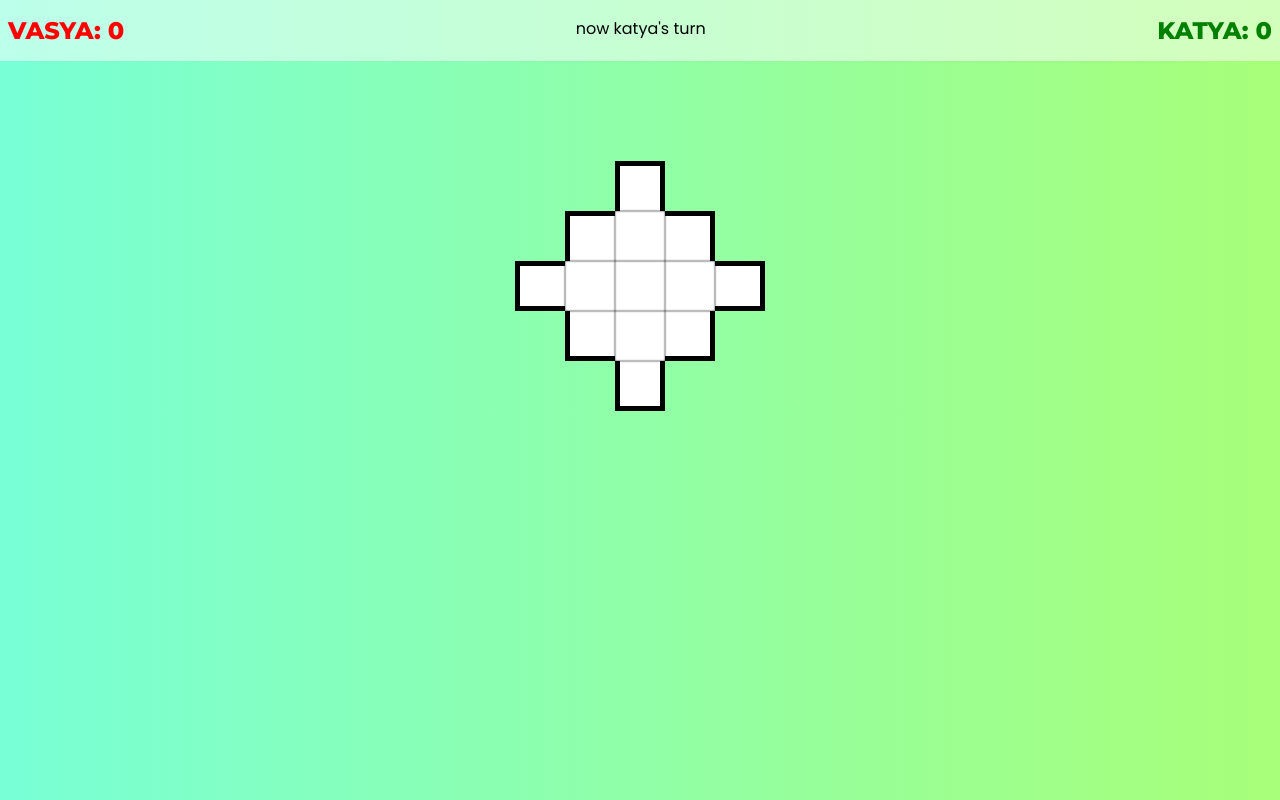
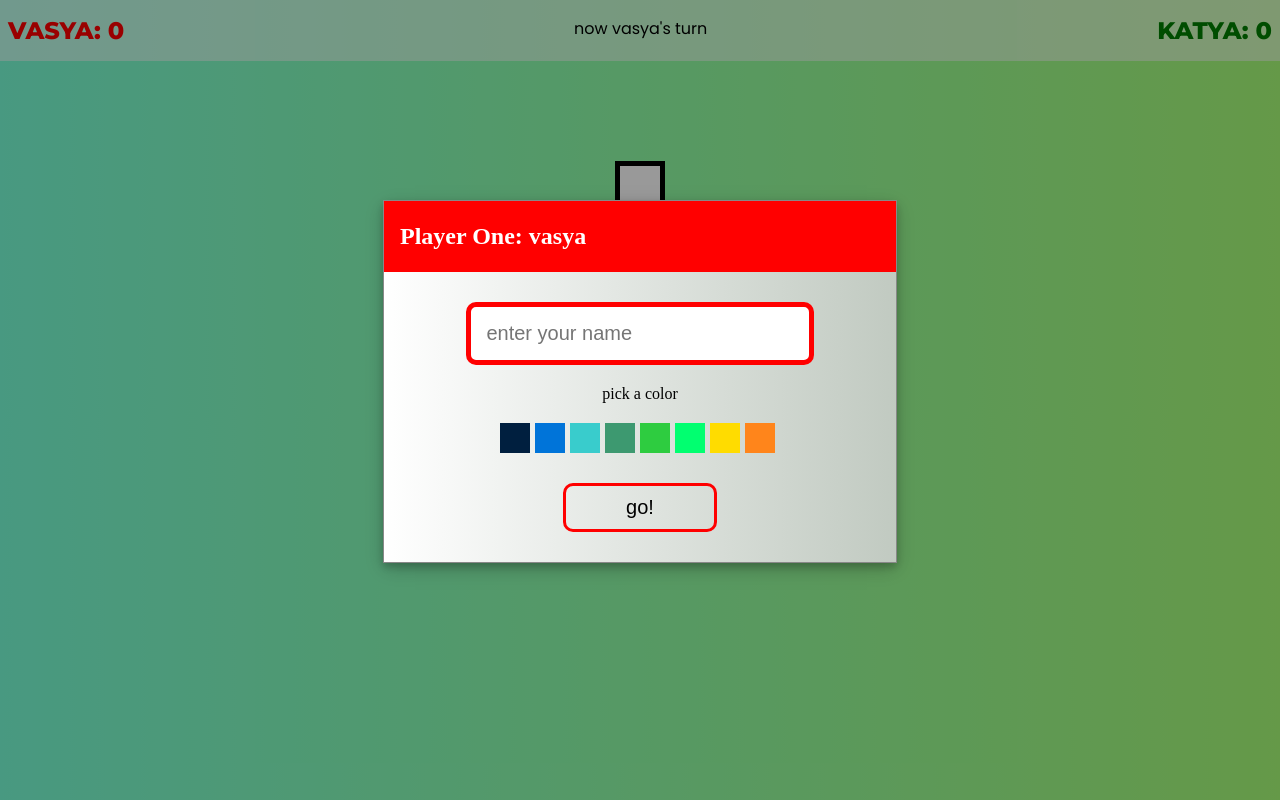
Before and after one commit to zlydenko/testtask2, a Vue app: page / in a window 1280 px wide. Built offline with nearby package versions, Linux system fonts and the light colour scheme.

Commit message:
designing :fire:

```diff
--- a/src/App.vue
+++ b/src/App.vue
@@ -1,5 +1,9 @@
 <template>
   <div>
+
+    <user-create v-if="this.init.status && this.init.remaining === 2" :player="players[0]" @submittedPlayer="createUser"></user-create>
+    <user-create v-if="this.init.status && this.init.remaining === 1" :player="players[1]" @submittedPlayer="createUser"></user-create>
+
     <div class="status">
       <user-info :player="players[0]"/>
       <span v-if="!this.finished" class="turn-counter" >now {{playerMove.name + '\'s turn'}}</span>
@@ -21,15 +25,21 @@
 <script>
 import GameField from "./GameField.vue";
 import UserInfo from "./UserInfo.vue";
+import UserCreate from "./UserCreate.vue";
 
 export default {
   name: "App",
   components: {
     GameField,
-    UserInfo
+    UserInfo,
+    UserCreate
   },
   data() {
     return {
+      init: {
+        remaining: 2,
+        status: true
+      },
       fields: [],
       finished: false,
       playableFields: [],
@@ -39,14 +49,14 @@ export default {
           id: 1,
           name: "vasya",
           color: "red",
-          turn: false,
+          turn: true,
           points: 0
         },
         {
           id: 2,
           name: "katya",
           color: "green",
-          turn: true,
+          turn: false,
           points: 0
         }
       ]
@@ -150,6 +160,12 @@ export default {
         right,
         left
       };
+    },
+    createUser: function(data) {
+      this.players.filter(player => player.id === data.id)[0].name = data.name;
+      this.players.filter(player => player.id === data.id)[0].color =
+        data.color;
+      this.init.remaining--;
     },
     chosenField: function(data) {
       this.playableFields.forEach((item, _i, _arr) => {
--- /dev/null
+++ b/src/UserCreate.vue
@@ -0,0 +1,136 @@
+<template>
+  <div class="wrapper">
+    <div class="content">
+      <header :style="'background-color: '+ (this.color || this.player.color)">
+        <h2>Player One: {{name || this.player.name}}</h2>
+      </header>
+    <input v-model="name" placeholder="enter your name" class="name-input" :style="'border-color:'+(this.color || this.player.color)"/>
+    <div class="color-picker">
+      <p>pick a color</p>
+      <div class="colors">
+      <button class="color" style="background-color: #001f3f" @click="choseColor('#001f3f')"></button>
+      <button class="color" style="background-color: #0074D9" @click="choseColor('#0074D9')"></button>
+      <button class="color" style="background-color: #39CCCC" @click="choseColor('#39CCCC')"></button>
+      <button class="color" style="background-color: #3D9970" @click="choseColor('#3D9970')"></button>
+      <button class="color" style="background-color: #2ECC40" @click="choseColor('#2ECC40')"></button>
+      <button class="color" style="background-color: #01FF70" @click="choseColor('#01FF70')"></button>
+      <button class="color" style="background-color: #FFDC00" @click="choseColor('#FFDC00')"></button>
+      <button class="color" style="background-color: #FF851B" @click="choseColor('#FF851B')"></button>
+   </div> </div>
+    <button class="btn" @click="submitPlayer" :style="'border-color:'+(this.color || this.player.color)">go!</button>
+    </div>
+  </div>
+</template>
+
+<script>
+export default {
+  name: "UserCreate",
+  props: ["player"],
+  data() {
+    return {
+      name: "",
+      color: ""
+    };
+  },
+  methods: {
+    submitPlayer: function() {
+      this.$emit("submittedPlayer", {
+        id: this.player.id,
+        name: this.name,
+        color: this.color
+      });
+      this.name = "";
+      this.color = "";
+    },
+    choseColor: function(data) {
+      this.color = data;
+    }
+  }
+};
+</script>
+
+<style lang="css">
+.color-picker {
+  margin-top: 20px;
+}
+
+.color-picker p {
+  text-align: center;
+}
+
+.colors {
+  margin-top: 20px;
+  display: flex;
+  justify-content: center;
+}
+
+.color {
+  border: none;
+  cursor: pointer;
+  width: 30px;
+  height: 30px;
+  margin-right: 5px;
+}
+
+.name-input {
+  width: 60%;
+  margin: 0 auto;
+  border: 5px solid;
+  display: block;
+  padding: 15px;
+  border-radius: 10px;
+  font-size: 20px;
+  margin-top: 30px;
+}
+
+.btn {
+  background-color: inherit;
+  width: 30%;
+  margin: 0 auto;
+  border: 3px solid;
+  display: block;
+  padding: 10px;
+  border-radius: 10px;
+  font-size: 20px;
+  margin-top: 30px;
+  margin-bottom: 30px;
+}
+
+.wrapper {
+  display: block;
+  position: fixed;
+  z-index: 1;
+  left: 0;
+  top: 0;
+  width: 100%;
+  height: 100%;
+  overflow: auto;
+  background-color: rgb(0, 0, 0);
+  background-color: rgba(0, 0, 0, 0.4);
+}
+
+.content {
+  position: relative;
+  top: 25%;
+  background: linear-gradient(to right, #ffffff, #c1cac1);
+  margin: auto;
+  padding: 0;
+  border: 1px solid #888;
+  width: 40%;
+  box-shadow: 0 4px 8px 0 rgba(0, 0, 0, 0.2), 0 6px 20px 0 rgba(0, 0, 0, 0.19);
+  animation-name: animatetop;
+  animation-duration: 0.4s;
+}
+header {
+  padding: 2px 16px;
+  color: white;
+}
+@keyframes animatetop {
+  0% {
+    top: -500px;
+  }
+  100% {
+    top: 25%;
+  }
+}
+</style>
```
Also changed, not shown: 3 other files (tests, documents, lock files or other folders).
